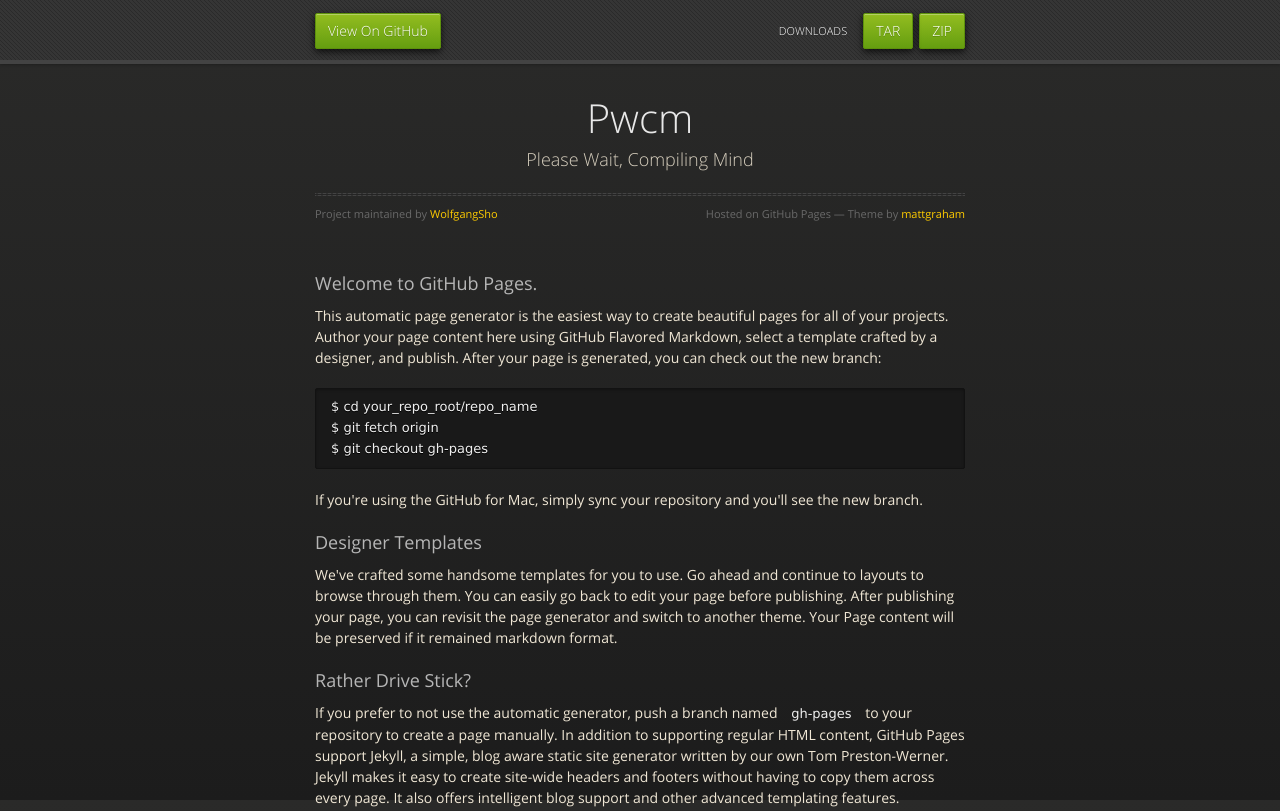
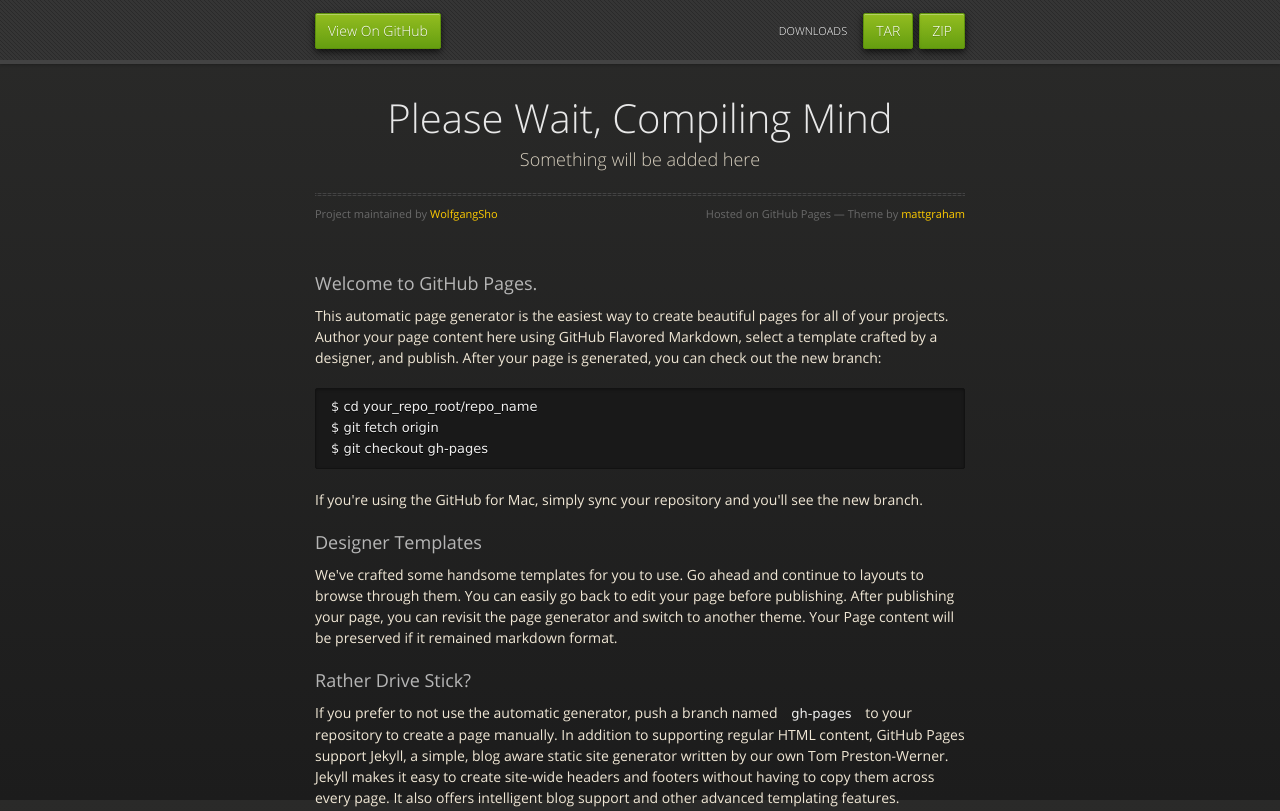
Before and after one commit to WolfgangSho/pwcm, a plain HTML site: page index.html in a window 1280 px wide. Shown: the top 811 px of the page. Drawn offline with nearby package versions, Linux system fonts and the light colour scheme.

```diff
--- a/index.html
+++ b/index.html
@@ -3,7 +3,7 @@
   <head>
     <meta charset="utf-8">
     <meta http-equiv="X-UA-Compatible" content="chrome=1">
-    <title>Pwcm by WolfgangSho</title>
+    <title>Please Wait, Compiling Mind by WolfgangSho</title>
     <link rel="stylesheet" href="stylesheets/styles.css">
     <link rel="stylesheet" href="stylesheets/pygment_trac.css">
     <script src="https://ajax.googleapis.com/ajax/libs/jquery/1.7.1/jquery.min.js"></script>
@@ -31,8 +31,8 @@
 
       <section>
         <div id="title">
-          <h1>Pwcm</h1>
-          <p>Please Wait, Compiling Mind</p>
+          <h1>Please Wait, Compiling Mind</h1>
+          <p>Something will be added here</p>
           <hr>
           <span class="credits left">Project maintained by <a href="https://github.com/WolfgangSho">WolfgangSho</a></span>
           <span class="credits right">Hosted on GitHub Pages &mdash; Theme by <a href="https://twitter.com/michigangraham">mattgraham</a></span>
```
Also changed, not shown: params.json (line endings or trailing spaces).
